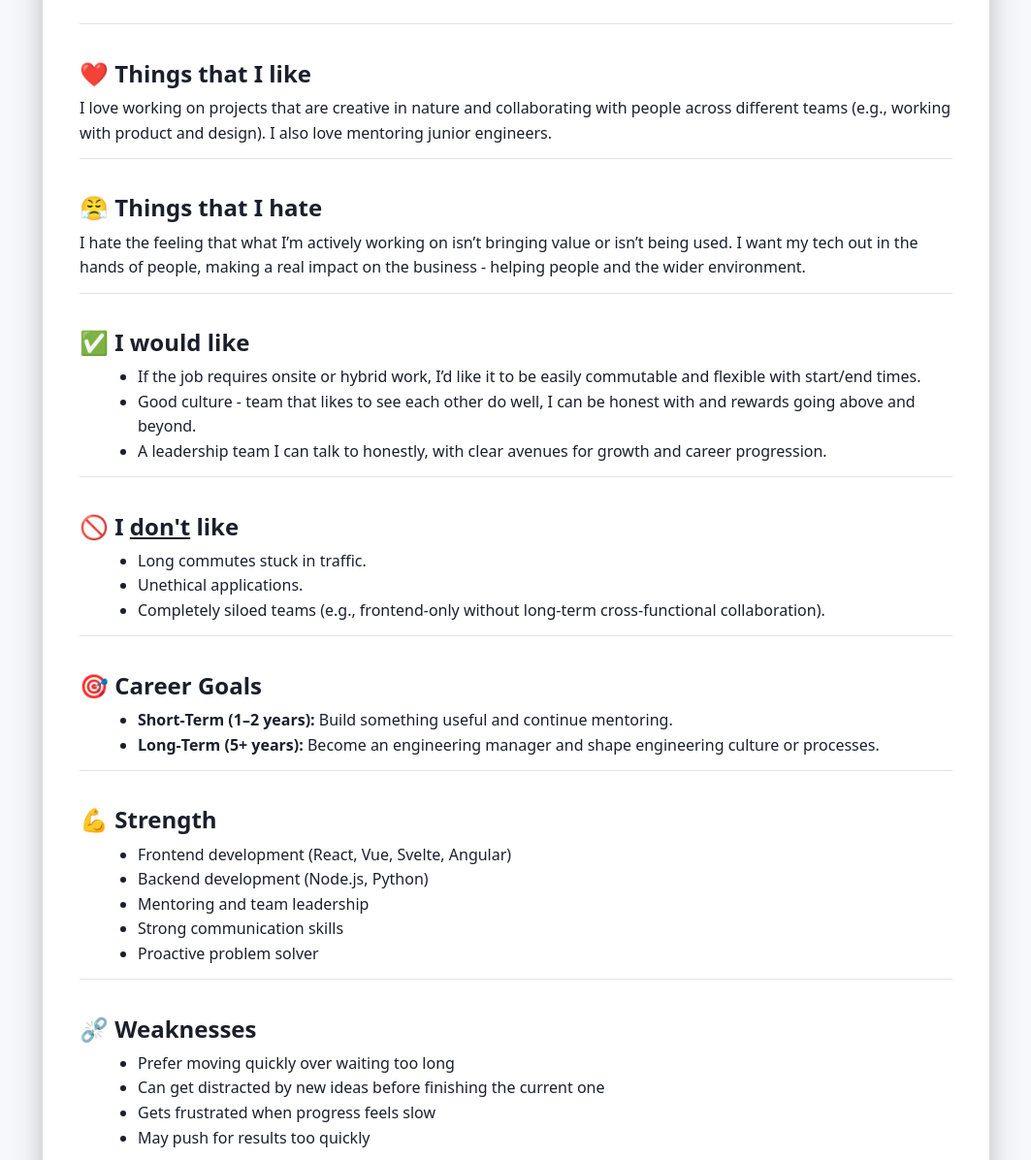
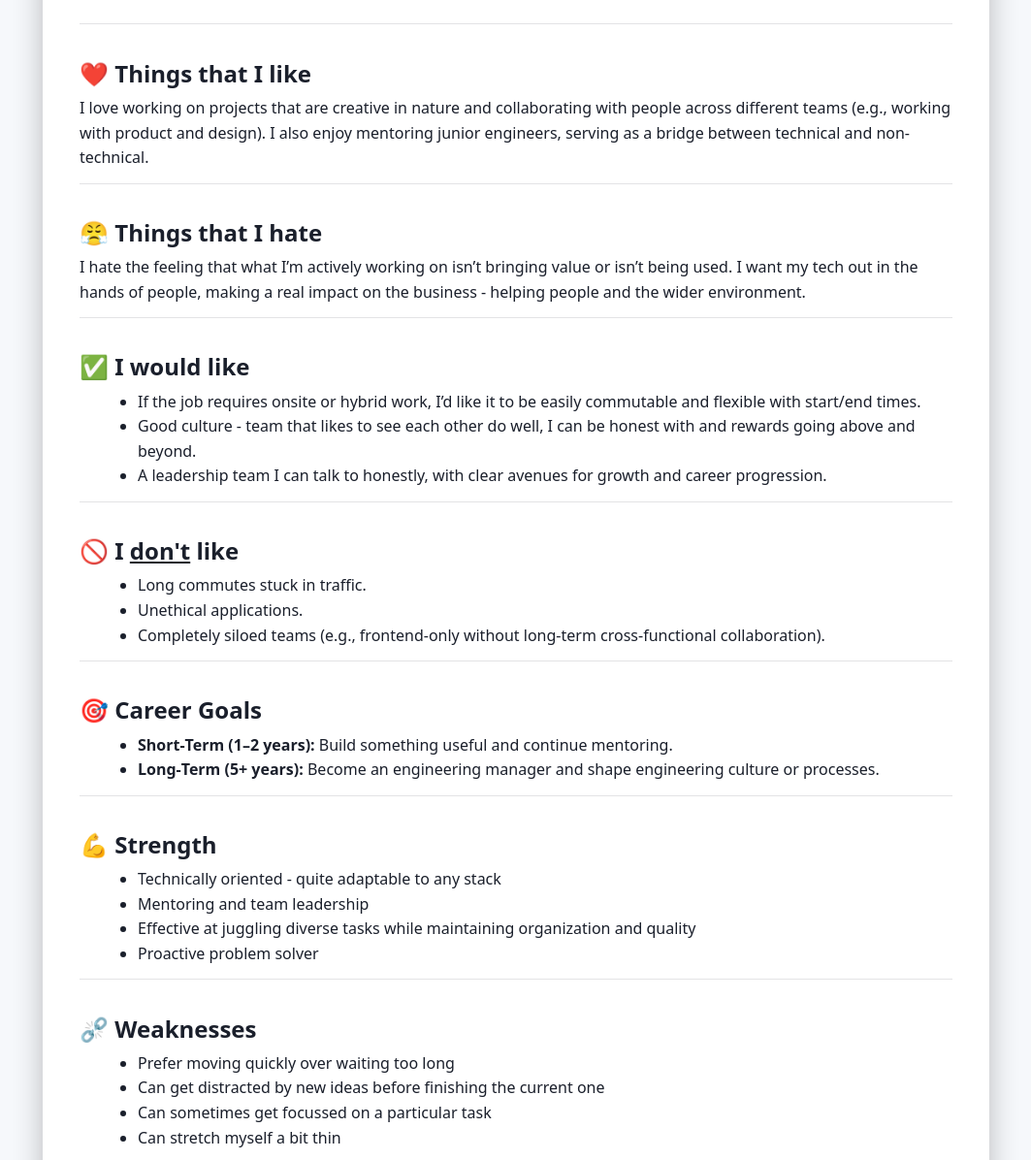
Before and after one commit to maxbye3/mnookin-two-pager, a plain HTML site: page index.html in a window 1280 px wide. Shown: the part 130-1326 px from the top of the page at 97% size, without its empty margins (108-1171 px from the left). Drawn offline with Linux system fonts and the light colour scheme.

Commit message:
Refine strengths and weaknesses section in Mnookin Two-Pager

```diff
--- a/index.html
+++ b/index.html
@@ -148,7 +148,8 @@
       <section class="section">
         <h2>❤️ Things that I like</h2>
         <p>I love working on projects that are creative in nature and collaborating with people across different teams
-          (e.g., working with product and design). I also love mentoring junior engineers.</p>
+          (e.g., working with product and design). I also enjoy mentoring junior engineers, serving as a bridge between
+          technical and non-technical.</p>
       </section>
 
       <section class="section">
@@ -192,10 +193,9 @@
       <section class="section">
         <h2>💪 Strength</h2>
         <ul>
-          <li>Frontend development (React, Vue, Svelte, Angular)</li>
-          <li>Backend development (Node.js, Python)</li>
+          <li>Technically oriented - quite adaptable to any stack</li>
           <li>Mentoring and team leadership</li>
-          <li>Strong communication skills</li>
+          <li>Effective at juggling diverse tasks while maintaining organization and quality</li>
           <li>Proactive problem solver</li>
         </ul>
       </section>
@@ -204,8 +204,8 @@
         <ul>
           <li>Prefer moving quickly over waiting too long</li>
           <li>Can get distracted by new ideas before finishing the current one</li>
-          <li>Gets frustrated when progress feels slow</li>
-          <li>May push for results too quickly</li>
+          <li>Can sometimes get focussed on a particular task</li>
+          <li>Can stretch myself a bit thin</li>
         </ul>
       </section>
 
```
